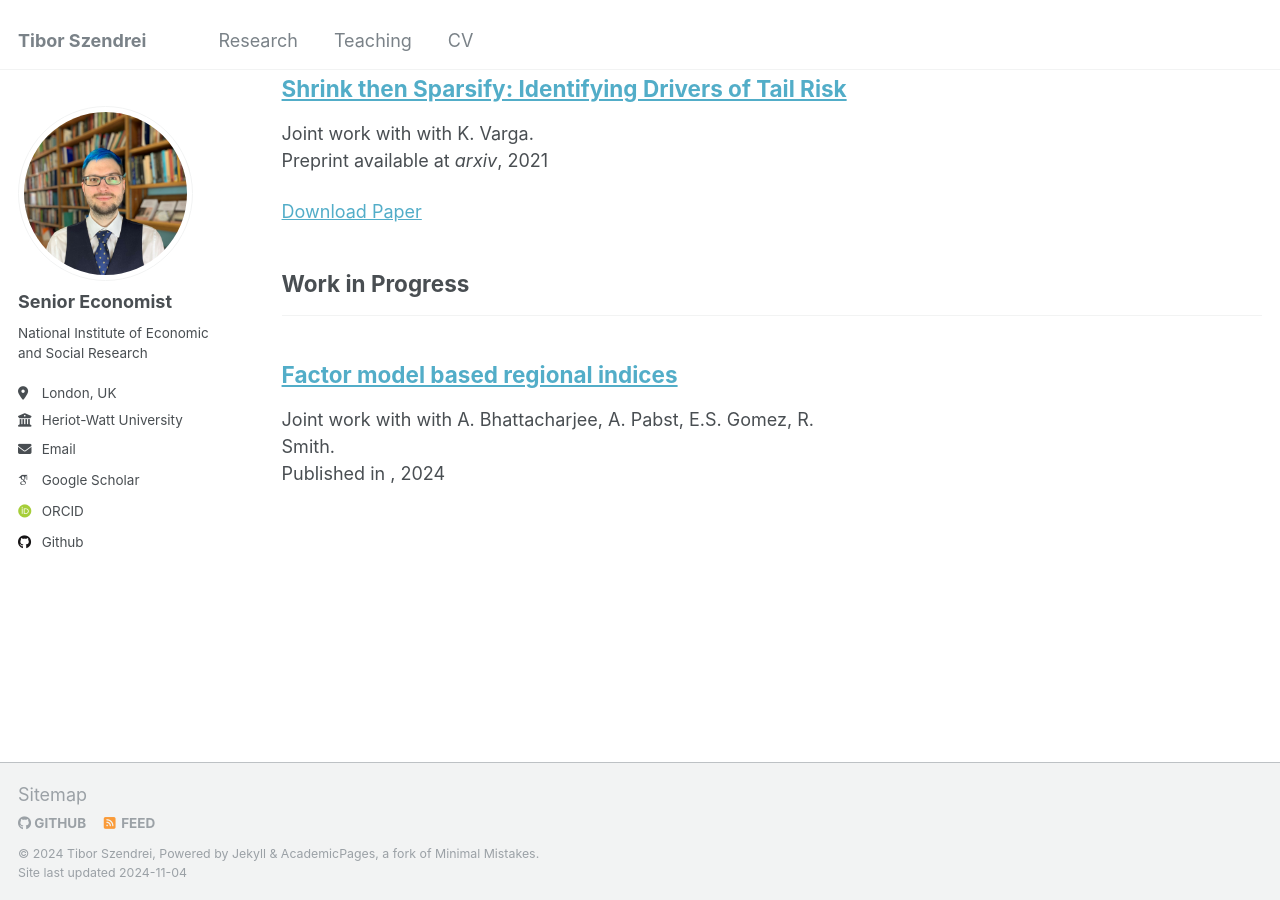
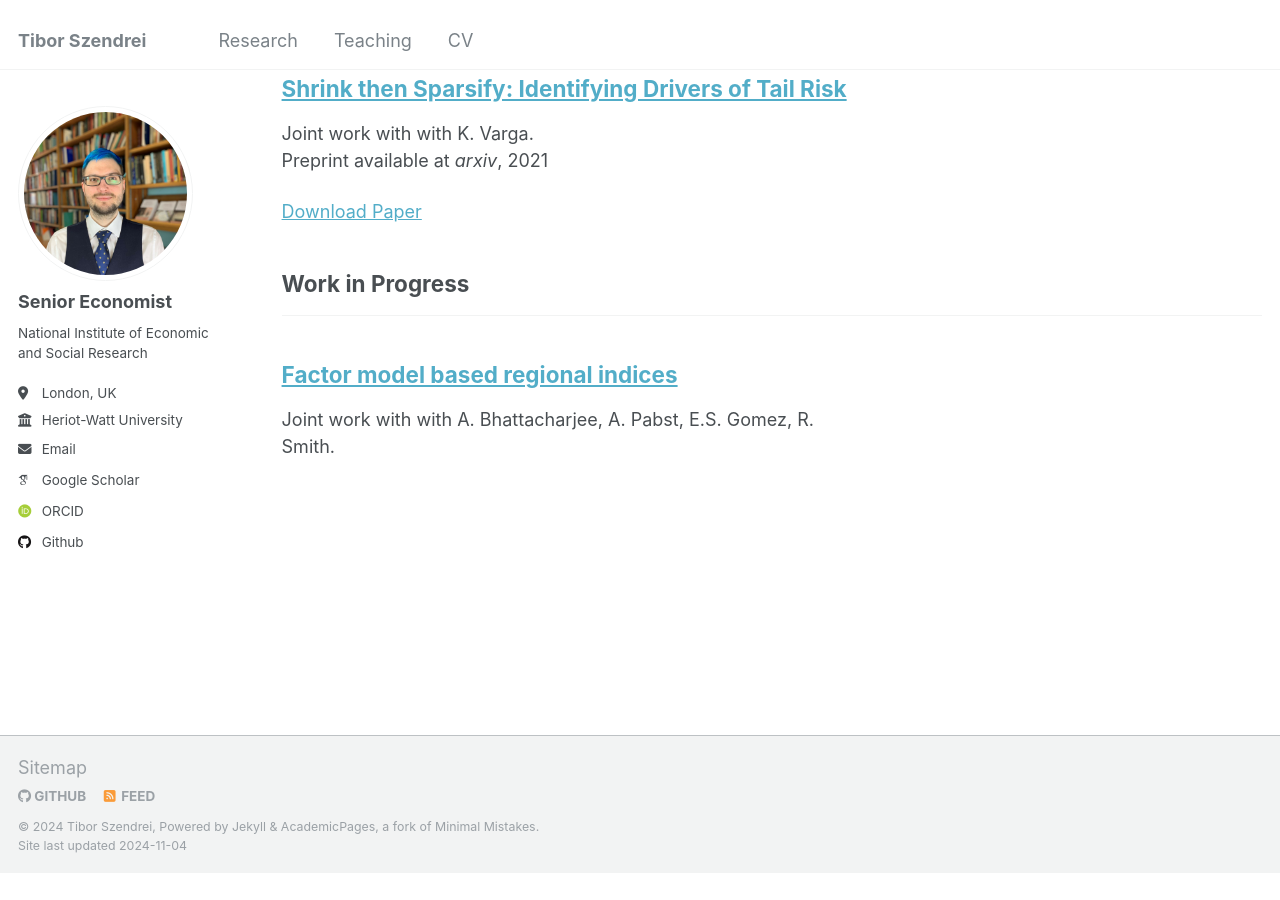
Before and after one commit to econometibi/econometibi.github.io, a Jekyll site: the page built from _pages/publications.html, in a window 1280 px wide and 900 px high, scrolled down 2189 px. Built offline with Jekyll 4.4.1, drawn with Linux system fonts in a browser that asks for light colours; some web fonts are replaced; a file with an impossible date is left out; after the commit the page ends 3062 px from its top, so only the background shows below that.

Commit message:
Update archive-single.html

```diff
--- a/_includes/archive-single.html
+++ b/_includes/archive-single.html
@@ -47,6 +47,10 @@
             {% else %}
               <p>Preprint available at <i>{{ post.venue }}</i>, {{ post.date | default: "1900-01-01" | date: "%Y" }} </p>
             {% endif %}
+    {% elsif post.category=='wip' %}
+            {% if post.coauthors %}
+              <p>Joint work with with {{post.coauthors}}.
+            {% endif %}
     {% else %}
           {% if post.coauthors %}
               <p>Joint work with with {{post.coauthors}}.<br>Published in <i>{{ post.venue }}</i>, {{ post.date | default: "1900-01-01" | date: "%Y" }}</p>
```
